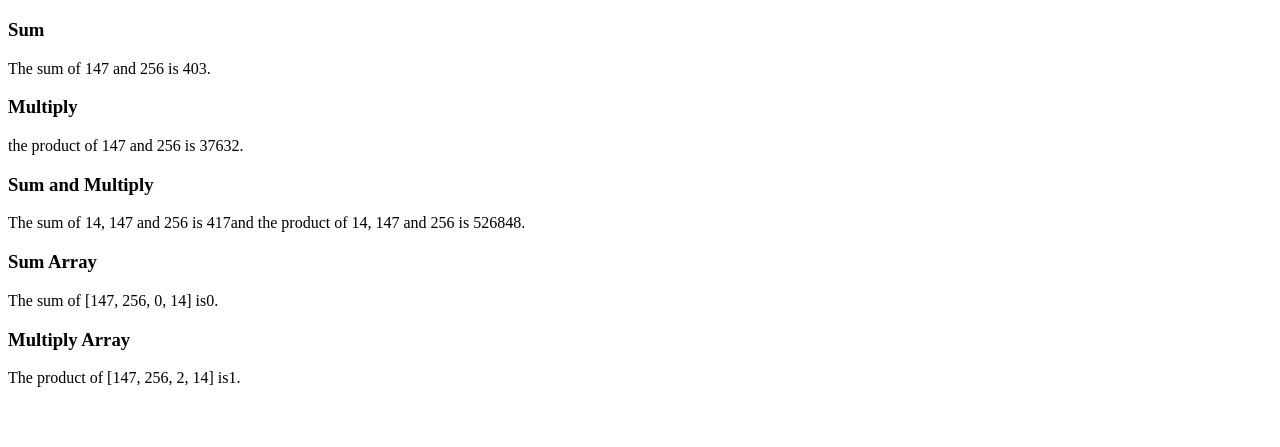
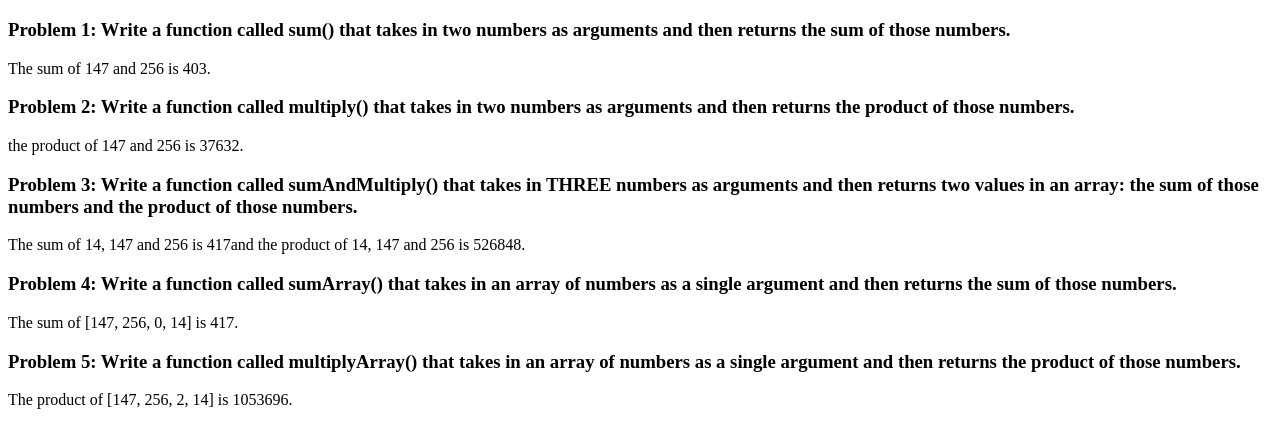
Before and after one commit to rutherling/code201, a plain HTML site: page ruthAssignment/lab5/index.html in a window 1280 px wide. Shown: the part 61-508 px from the top of the page. Drawn offline with Linux system fonts and the light colour scheme.

Commit message:
linter revisions and debugging for all files

```diff
--- a/ruthAssignment/lab5/app.js
+++ b/ruthAssignment/lab5/app.js
@@ -5,10 +5,9 @@ var p3Output = document.getElementById('p3');
 var p4Output = document.getElementById('p4');
 var p5Output = document.getElementById('p5');
 
-
-
-p1Output.textContent='The sum of 147 and 256 is ' + sum(147,256) + '.';
-p2Output.textContent='the product of 147 and 256 is ' + multiply(147,256) + '.';
-p3Output.textContent='The sum of 14, 147 and 256 is ' + sumAndMultiply(147,256,14)[0] + 'and the product of 14, 147 and 256 is ' + sumAndMultiply(147,256,14)[1] + '.'
-p4Output.textContent='The sum of [147, 256, 0, 14] is' + sumArray(147, 256, 0, 14) + '.';
-p5Output.textContent='The product of [147, 256, 2, 14] is' + multiplyArray(147, 256, 2, 14) + '.';
+//Text Insertion
+p1Output.textContent = 'The sum of 147 and 256 is ' + sum(147,256) + '.';
+p2Output.textContent = 'the product of 147 and 256 is ' + multiply(147,256) + '.';
+p3Output.textContent = 'The sum of 14, 147 and 256 is ' + sumAndMultiply(147,256,14)[0] + 'and the product of 14, 147 and 256 is ' + sumAndMultiply(147,256,14)[1] + '.';
+p4Output.textContent = 'The sum of [147, 256, 0, 14] is ' + sumArray([147, 256, 0, 14]) + '.';
+p5Output.textContent = 'The product of [147, 256, 2, 14] is ' + multiplyArray([147, 256, 2, 14]) + '.';
--- a/ruthAssignment/lab5/compute.js
+++ b/ruthAssignment/lab5/compute.js
@@ -12,8 +12,8 @@ function multiply(a, b) {
 
 //Problem 3: sum and multiplying
 function sumAndMultiply(a, b, c) {
-  var s = sum(sum(a,b),c)
-  var m = multiply(multiply(a,b),c)
+  var s = sum(sum(a,b),c);
+  var m = multiply(multiply(a,b),c);
 
   return [s, m];
 };
--- a/ruthAssignment/lab5/index.html
+++ b/ruthAssignment/lab5/index.html
@@ -6,15 +6,15 @@
 
 <body>
   <h1>Simple Calculator</h1>
-    <h3>Sum</h3>
+    <h3>Problem 1: Write a function called sum() that takes in two numbers as arguments and then returns the sum of those numbers.</h3>
       <p id ="p1"></p>
-    <h3>Multiply</h3>
+    <h3>Problem 2: Write a function called multiply() that takes in two numbers as arguments and then returns the product of those numbers.</h3>
       <p id ="p2"></p>
-    <h3>Sum and Multiply</h3>
+    <h3>Problem 3: Write a function called sumAndMultiply() that takes in THREE numbers as arguments and then returns two values in an array: the sum of those numbers and the product of those numbers.</h3>
       <p id ="p3"></p>
-    <h3>Sum Array</h3>
+    <h3>Problem 4: Write a function called sumArray() that takes in an array of numbers as a single argument and then returns the sum of those numbers.</h3>
       <p id ="p4"></p>
-    <h3>Multiply Array</h3>
+    <h3>Problem 5: Write a function called multiplyArray() that takes in an array of numbers as a single argument and then returns the product of those numbers.</h3>
       <p id ="p5"></p>
 
     <script src ="compute.js"></script>
--- a/ruthAssignment/lab5/test.js
+++ b/ruthAssignment/lab5/test.js
@@ -14,7 +14,7 @@ testMultiplyArray();
 function testSum() {
   if (typeof sum != 'undefined') {
     var s = sum(147, 256); //Call the function written in calculate.js
-        if (403 === y) {
+    if (403 === s) {
       console.log('Sum function passed');
       countCorrect++;
     } else {
```
Lines whose indentation alone changed are shown as unchanged.
